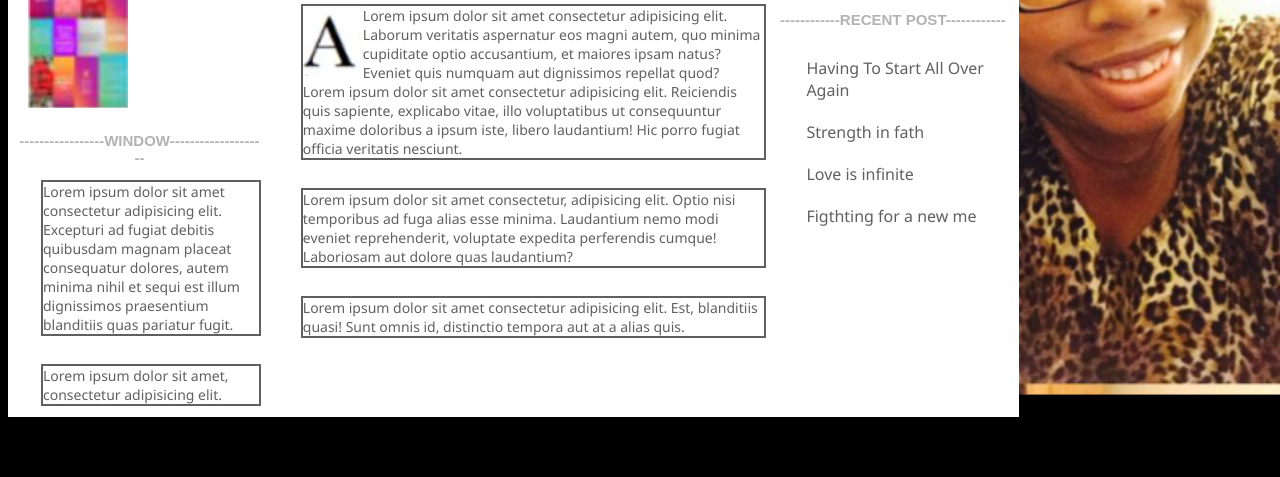
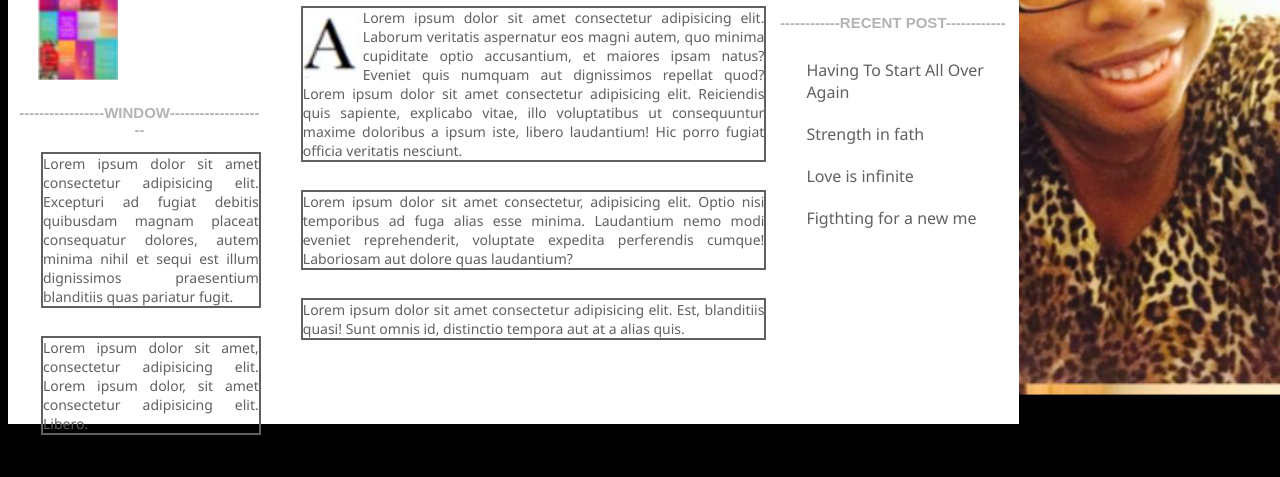
Before and after one commit to luchy0/Ejercicio-2-16-09-23, a plain HTML site: page index.html in a window 1280 px wide. Shown: the part 323-800 px from the top of the page. Drawn offline with Linux system fonts and the light colour scheme.

Commit message:
Ajusté los p's y corregí espacios

```diff
--- a/css/estilos.css
+++ b/css/estilos.css
@@ -62,6 +62,7 @@ p{
     color: #606060;
     border-color: #010506;
     border: 2px solid;
+    text-align: justify;
 }
 
 ul>li{
--- a/index.html
+++ b/index.html
@@ -22,11 +22,11 @@
             <div class="contenidoBlanco" >
                 <div class="div1" >
                     <h2>---------THE WALL OF WINDOW---------</h2>
-                    <img src="./recursos/pared colorida.png" alt="" width="100px" height="150px" style="margin-left: 20px;"><br><br>
+                    <img src="./recursos/pared colorida.png" alt="" width="80px" height="100px" style="margin-left: 30px;"><br><br>
 
                     <h2 style="margin-top: -5%; margin-bottom: 0%; margin-left: 10px;">-----------------WINDOW--------------------</h2>
                     <p style="margin-left:33px;">Lorem ipsum dolor sit amet consectetur adipisicing elit. Excepturi ad fugiat debitis quibusdam magnam placeat consequatur dolores, autem minima nihil et sequi est illum dignissimos praesentium blanditiis quas pariatur fugit.</p>
-                    <p style="margin-left:33px;">Lorem ipsum dolor sit amet, consectetur adipisicing elit.</p>
+                    <p style="margin-left:33px;">Lorem ipsum dolor sit amet, consectetur adipisicing elit. Lorem ipsum dolor, sit amet consectetur adipisicing elit. Libero.</p>
                 </div>
                 <div class="div2">
                     <h1 style="margin-top: 25px; text-align: center;">Sheleba's Corner</h1>
@@ -48,7 +48,7 @@
                 </div>
             </div>
         </div>
-        <div class="flexContainerImagen" style="background-color: aquamarine;">
+        <div class="flexContainerImagen">
             <img src="./recursos/Captura de pantalla 2023-09-16 123427.png" alt="" width="309px">
         </div>
     </div>
```
